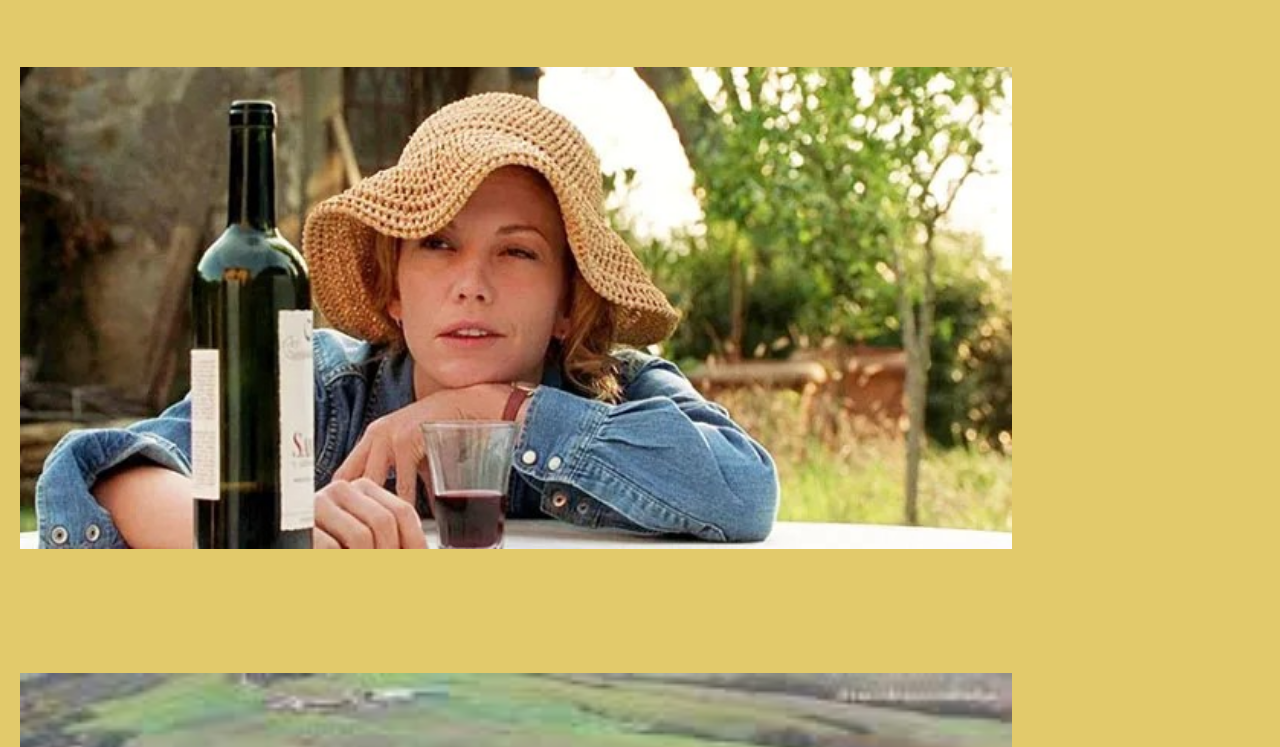
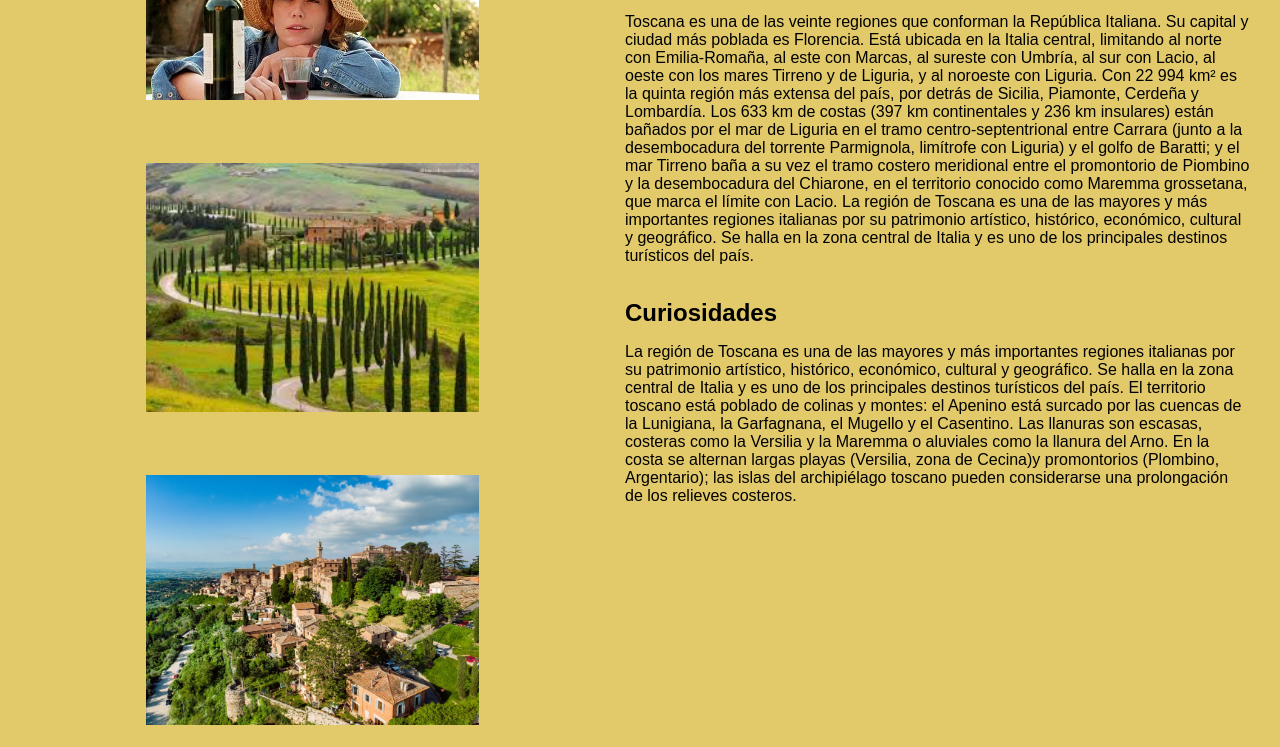
Before and after one commit to karinnacaval/LMGSI_P1, a plain HTML site: page Activitat Transversal/toscana.html in a window 1280 px wide. Shown: the part 182-929 px from the top of the page. Drawn offline with Linux system fonts and the light colour scheme.

Commit message:
Final adjustments

```diff
--- a/Activitat Transversal/toscana.html
+++ b/Activitat Transversal/toscana.html
@@ -16,10 +16,8 @@
       .image-block {
         text-align: center;
         margin-top: 10%;
-        margin-right: 20%;
       }
       .image-block img {
-        width: 100%;
         height: auto;
       }
       h1 {
@@ -38,9 +36,8 @@
         <li><a href="sobremi.html">Sobre Mi</a></li>
       </ul>
     </nav>
-    <div>
-      <div class="content">
-        <h1>Sobre Toscana</h1>
+    <div style="display: flex">
+      <div class="column">
         <div class="image-block">
           <img src="img/toscana/vino.jpg" />
         </div>
@@ -52,9 +49,9 @@
         </div>
       </div>
 
-      <div class="content">
-        <section>
-          <h2>Toscana</h2>
+      <div class="column" style="margin-right: 30px">
+        <section style="margin-top: 10%">
+          <h1>Sobre Toscana</h1>
           <p>
             Toscana es una de las veinte regiones que conforman la República
             Italiana. Su capital y ciudad más poblada es Florencia. Está ubicada
@@ -76,8 +73,9 @@
             turísticos del país.
           </p>
         </section>
+        <br />
         <section>
-          <h3>Curiosidades</h3>
+          <h2>Curiosidades</h2>
           <p>
             La región de Toscana es una de las mayores y más importantes
             regiones italianas por su patrimonio artístico, histórico,
```
